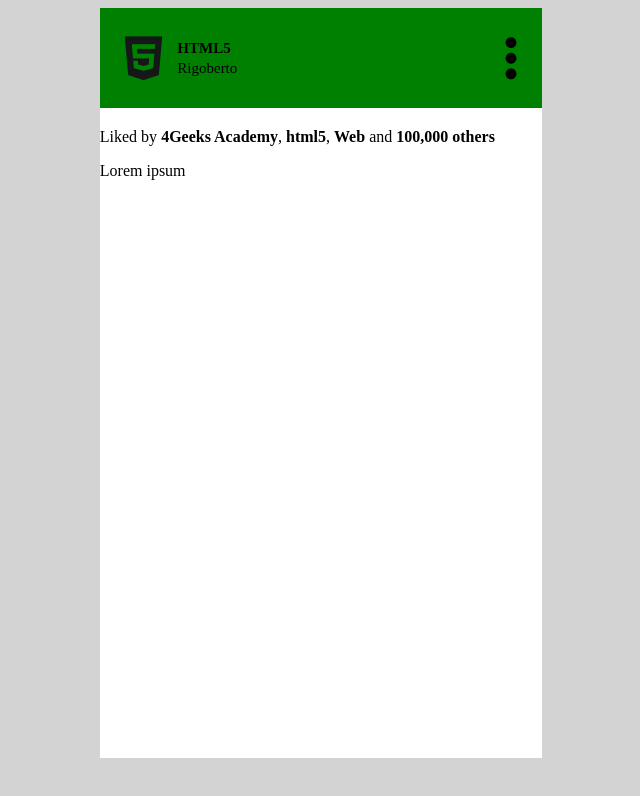
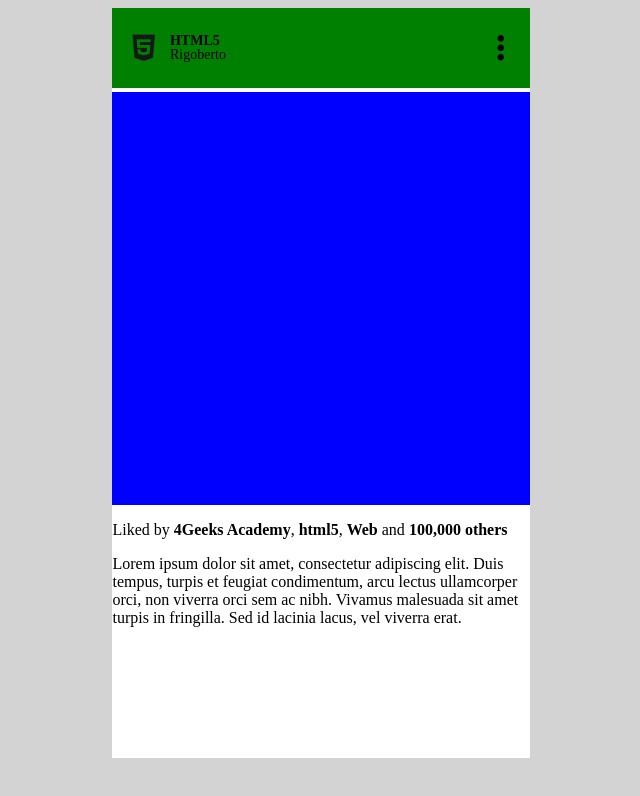
Before and after one commit to agastonsosa/01_InstagramPOST, a plain HTML site: page index.html in a window 1280 px wide. Shown: the whole page, without its empty margins (319-959 px from the left). Drawn offline with Linux system fonts and the light colour scheme.

Commit message:
lorem ipsum+photoblue

```diff
--- a/index.html
+++ b/index.html
@@ -13,11 +13,11 @@
     <div class="text-header"><p><strong>HTML5</strong></br>Rigoberto</p></div>
 <i class="fa-solid fa-ellipsis-vertical"></i>
 </div>
-<div class=""post-img></div>
+<div class="post-img"></div>
 <div class="post-footer">
     <div class="post-icons"></div>
     <div class="post-likes"><p>Liked by <strong>4Geeks Academy</strong>, <strong>html5</strong>, <strong>Web</strong> and <strong>100,000 others</strong></p></div>
-    <div class="post-comments"><p>Lorem ipsum</p></div>
+    <div class="post-comments"><p>Lorem ipsum dolor sit amet, consectetur adipiscing elit. Duis tempus, turpis et feugiat condimentum, arcu lectus ullamcorper orci, non viverra orci sem ac nibh. Vivamus malesuada sit amet turpis in fringilla. Sed id lacinia lacus, vel viverra erat.</p></div>
 </div>
     </div>
 </body>
--- a/styles.css
+++ b/styles.css
@@ -5,21 +5,21 @@ body {
 .post {
     position: static;
     height: 750px;
-    width: 35%;
+    width: 33%;
     margin: 0px auto;
     justify-content: center;
     background: white;
 }
 .post-header {
     background-color: green;
-    height: 100px;
+    height: 80px;
     width: 100%;
     display:inline-block;
 }
 .fa-html5 {
-    font-size: 50px;
+    font-size: 30px;
     float: left;
-    padding: 25px 15px 25px 25px;
+    padding: 25px 15px 25px 20px;
 }
 .text-header {
     float: left;
@@ -28,12 +28,17 @@ body {
     display: block;
 }
 .post-header p {
-    line-height: 20px;
-    font-size: 15px;
-    padding-top: 15px;
+    line-height: 14px;
+    font-size: 14px;
+    padding-top: 12px;
 }
 .fa-ellipsis-vertical {
-    font-size: 50px;
+    font-size: 30px;
     float: right;
     padding: 25px;
 }
+.post-img {
+    height: 55%;
+    background-color: blue;
+    width: 100%;
+}
```
